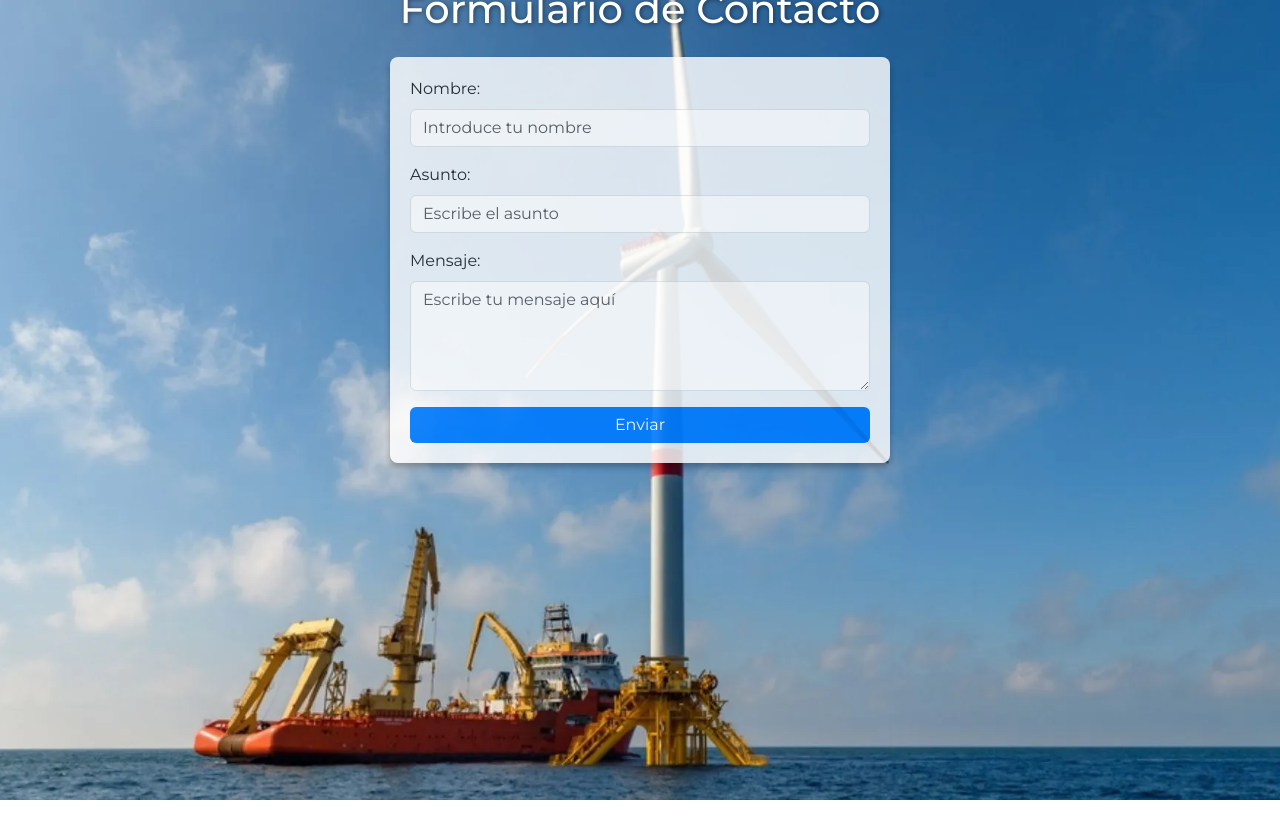
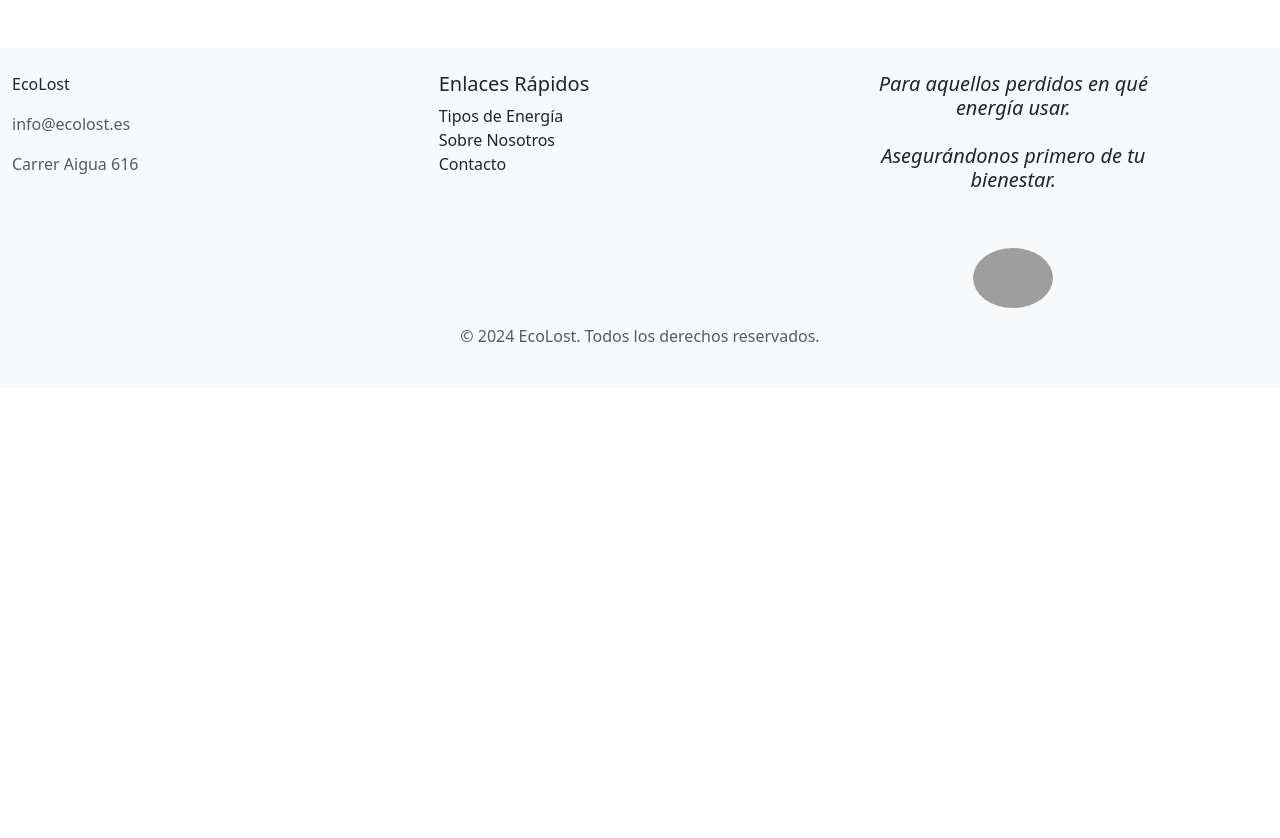
Before and after one commit to diMorillas/PJ102425_EnergiasRenovables, an Angular app in the folder P10_2425/: page / in a window 1280 px wide. Shown: the top 838 px of the page. After the commit the page ends 800 px from the top, so only its background shows below. Built offline with nearby package versions, Linux system fonts and the light colour scheme; grey boxes are pictures that could not be loaded.

Commit message:
Added Footer Component

```diff
--- /dev/null
+++ b/P10_2425/src/app/footer.app.component.ts
@@ -0,0 +1,11 @@
+import { Component } from '@angular/core';
+
+@Component({
+  selector: 'app-footer',
+  standalone: true,
+  templateUrl: './footer.component.html',
+  styleUrls: ['./footer.component.css'],
+})
+export class FooterComponent {
+  title = 'footer';
+}
--- /dev/null
+++ b/P10_2425/src/app/footer.component.css
@@ -0,0 +1,11 @@
+/*Globales*/
+
+*{
+    box-sizing: border-box;
+}
+
+body{
+    margin: 0;
+    padding: 0;
+    font-family: "Montserrat", sans-serif;
+}
--- /dev/null
+++ b/P10_2425/src/app/footer.component.html
@@ -0,0 +1,30 @@
+<!-- Footer -->
+<footer class="bg-light py-4 mt-5">
+  <div class="container-fluid">
+    <div class="row">
+      <div class="col-md-4">
+        <p>EcoLost </p>
+        <p class="text-muted">info&#64;ecolost.es</p>
+        <p class="text-muted">Carrer Aigua 616</p>
+      </div>
+
+      <div class="col-md-4">
+        <h5>Enlaces Rápidos</h5>
+        <ul class="list-unstyled">
+          <li><a href="#" class="text-decoration-none text-dark" >Tipos de Energía</a></li>
+          <li><a href="#" class="text-decoration-none text-dark">Sobre Nosotros</a></li>
+          <li><a href="#" class="text-decoration-none text-dark">Contacto</a></li>
+        </ul>
+      </div>
+
+      <div class="col-md-3" style="text-align: center;">
+        <h5><i>Para aquellos perdidos en qué energía usar. <br><br>Asegurándonos primero de tu bienestar.</i></h5>
+        <br><br>
+        <img src="./assets/images/logo.svg" width="80" style="border-radius: 50%;">
+      </div>
+    </div>
+    <div class="text-center mt-3">
+      <p class="text-muted">© 2024 EcoLost. Todos los derechos reservados.</p>
+    </div>
+  </div>
+</footer>
--- a/P10_2425/src/index.html
+++ b/P10_2425/src/index.html
@@ -2,7 +2,7 @@
 <html lang="en">
 <head>
   <meta charset="utf-8">
-  <title>Las Energías Renovables</title>
+  <title>EcoLost</title>
   <base href="/">
   <meta name="viewport" content="width=device-width, initial-scale=1">
   <link rel="icon" type="image/svg+xml" href="../src/assets/images/logo.svg">
@@ -12,6 +12,6 @@
   <link href="https://fonts.googleapis.com/css2?family=Montserrat:ital,wght@0,100..900;1,100..900&family=Poppins:ital,wght@0,100;0,200;0,300;0,400;0,500;0,600;0,700;0,800;0,900;1,100;1,200;1,300;1,400;1,500;1,600;1,700;1,800;1,900&display=swap" rel="stylesheet">
 </head>
 <body>
-  <app-form></app-form>
+  <app-footer></app-footer>
 </body>
 </html>
--- a/P10_2425/src/main.ts
+++ b/P10_2425/src/main.ts
@@ -2,7 +2,8 @@ import { bootstrapApplication } from '@angular/platform-browser';
 import { appConfig } from './app/app.config';
 import { NavegatorComponent } from './app/nav.app.component';
 import { FormComponent } from './app/form.app.component';
+import { FooterComponent } from './app/footer.app.component';
 
 
-bootstrapApplication(FormComponent, appConfig)
+bootstrapApplication(FooterComponent, appConfig)
   .catch((err) => console.error('Error al inicializar la aplicación:', err));
```
